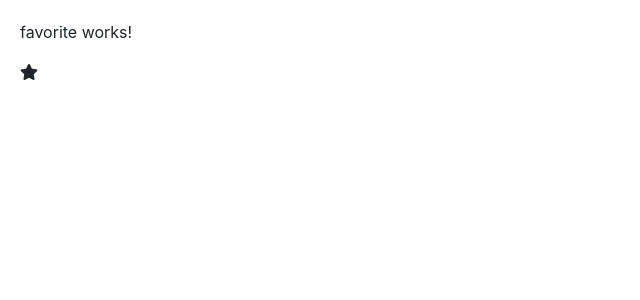
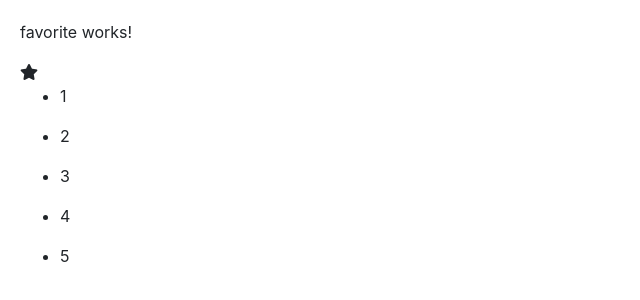
Before and after one commit to JUNWOO45/angular_project, an Angular app in the folder project/: page / in a window 1280 px wide. Shown: the top 300 px of the page, without its empty margins (0-640 px from the left). Built offline with nearby package versions, Linux system fonts and the light colour scheme.

Commit message:
Use ng-template

```diff
--- a/project/src/app/app.component.html
+++ b/project/src/app/app.component.html
@@ -1,7 +1,17 @@
-<!-- <h1>Angular</h1>
-<courses></courses>
-<app-author></app-author> -->
 <app-favorite
   [is-favorite]="post.isFavoriteCheck"
   (change)="onChanged($event)"
 ></app-favorite>
+
+<div *ngIf="courses.length > 0 else noCourse">
+  <ul *ngFor="let course of courses">
+    <li>{{ course }}</li>
+  </ul>
+</div>
+<!-- <div *ngIf="courses.length === 0">
+  THERE is NO COURSE
+</div> -->
+
+<ng-template #noCourse>
+  THERE is NO COURSE
+</ng-template>
--- a/project/src/app/app.component.ts
+++ b/project/src/app/app.component.ts
@@ -9,6 +9,7 @@ import { onChangedNewValue } from './favorite/favorite.component';
 })
 export class AppComponent {
   title = 'project';
+  courses = [1,2,3,4,5];
 
   post = {
     title: 'hahaha',
--- a/project/src/app/favorite/favorite.component.ts
+++ b/project/src/app/favorite/favorite.component.ts
@@ -1,11 +1,11 @@
-import { Component, OnInit, Input, Output, EventEmitter } from '@angular/core';
+import { Component, Input, Output, EventEmitter } from '@angular/core';
 
 @Component({
   selector: 'app-favorite',
   templateUrl: './favorite.component.html',
   styleUrls: ['./favorite.component.css']
 })
-export class FavoriteComponent implements OnInit {
+export class FavoriteComponent{
   @Input('is-favorite') isFavorite123:boolean = true;
   @Output() change = new EventEmitter;
 
```
